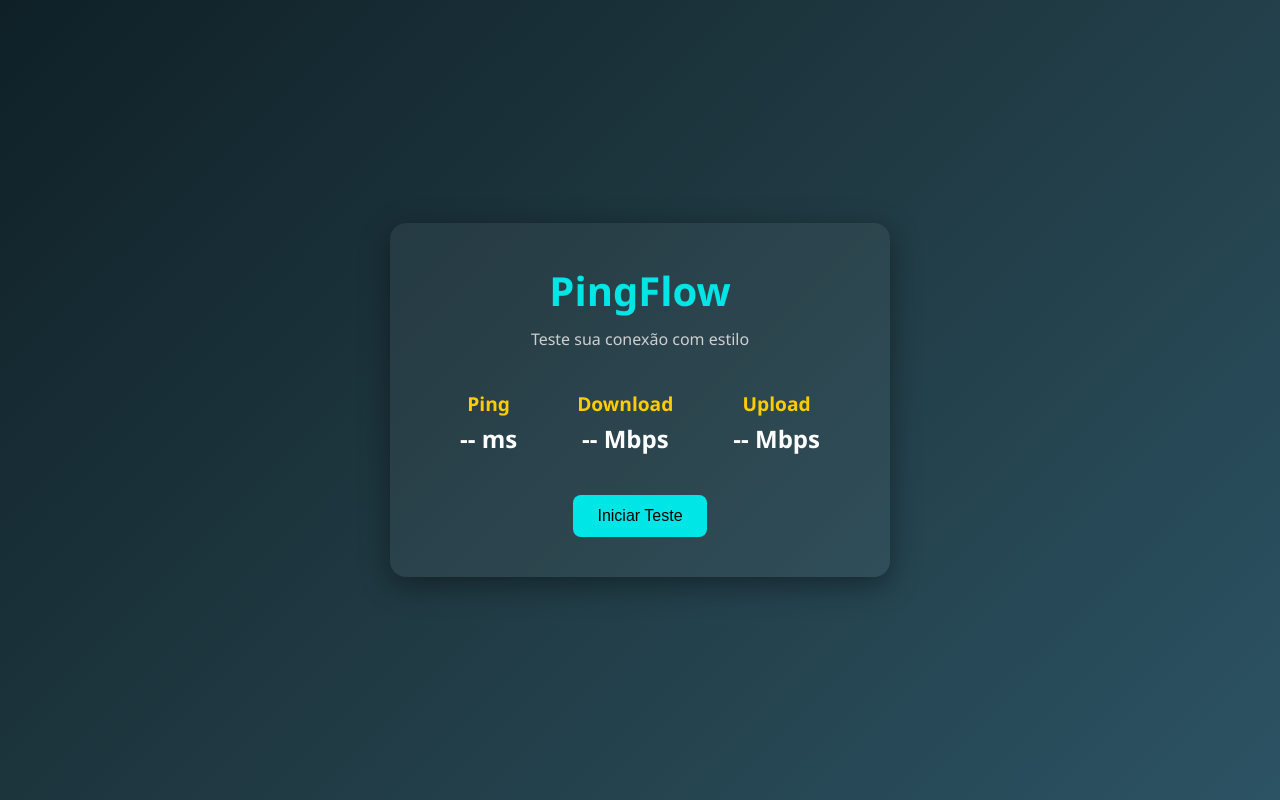
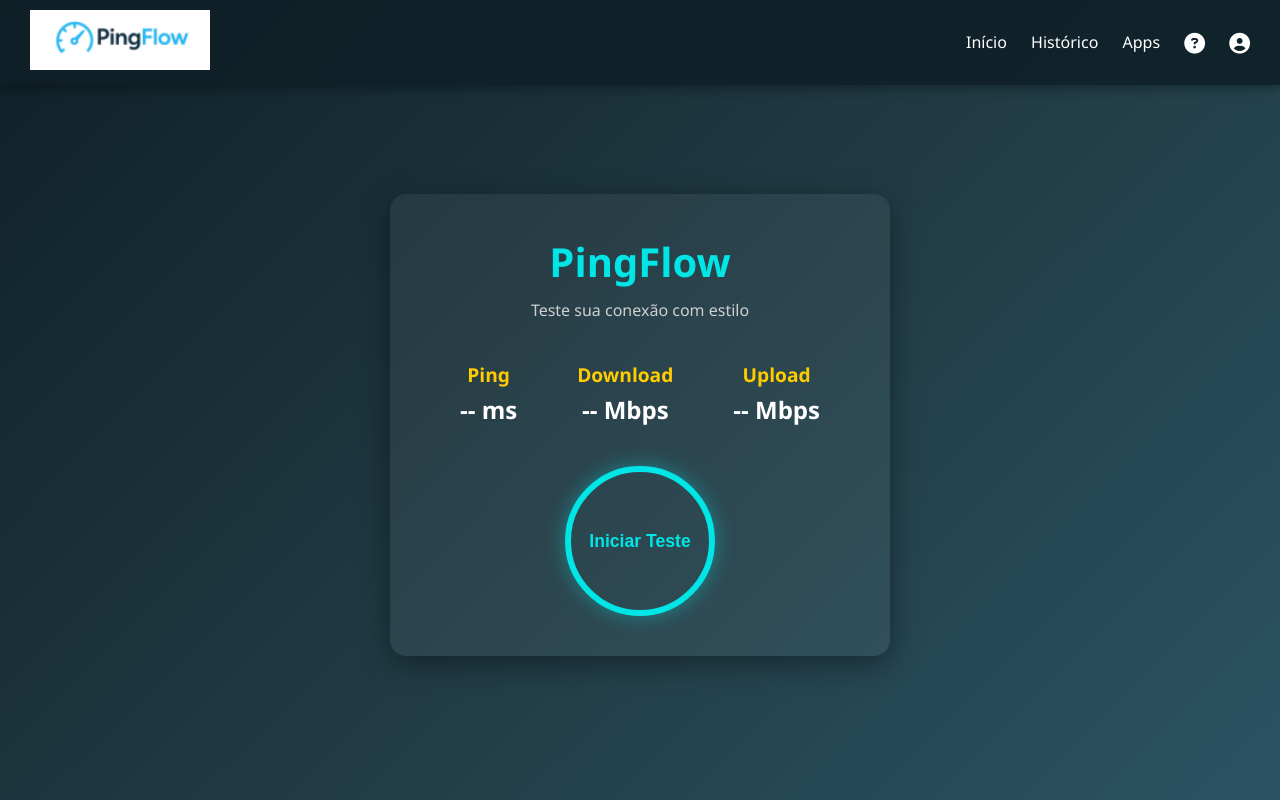
Before and after one commit to DmRllJoao/PingFlow, a plain HTML site: page index.html in a window 1280 px wide. Drawn offline with Linux system fonts and the light colour scheme.

Commit message:
PingFlow 2.0
Atualização

```diff
--- a/index.html
+++ b/index.html
@@ -5,8 +5,29 @@
   <meta name="viewport" content="width=device-width, initial-scale=1.0"/>
   <title>PingFlow - Teste de Velocidade</title>
   <link rel="stylesheet" href="style.css"/>
+  <link
+  rel="stylesheet"
+  href="https://cdnjs.cloudflare.com/ajax/libs/font-awesome/6.5.0/css/all.min.css"
+/>
+
 </head>
 <body>
+  <header class="navbar">
+    <div class="card">
+      <img src="/Assets/Logo PingFlow OR (1).png" alt="PingFlow Logo" class="logo" />
+    </div>
+
+
+    <nav class="menu">
+      <a href="#">Início</a>
+      <a href="#">Histórico</a>
+      <a href="#">Apps</a>
+      <a href="#" title="Ajuda"><i class="fas fa-question-circle"></i></a>
+      <a href="#" title="Entrar"><i class="fas fa-user-circle"></i></a>
+
+    </nav>
+  </header>
+
   <div class="container">
     <h1>PingFlow</h1>
     <p class="subtitulo">Teste sua conexão com estilo</p>
--- a/script.js
+++ b/script.js
@@ -1,5 +1,3 @@
-// script.js
-
 // Quando clicar no botão, executa os testes
 document.addEventListener("DOMContentLoaded", () => {
   document.getElementById("startBtn").addEventListener("click", () => {
@@ -12,14 +10,12 @@
 // ======== Função para medir o PING =========
 function medirPing() {
   const url = "https://www.google.com/images/branding/googlelogo/1x/googlelogo_color_272x92dp.png";
-
   const startTime = Date.now();
 
   fetch(url, { method: "GET", mode: "no-cors", cache: "no-store" })
     .then(() => {
       const endTime = Date.now();
       const ping = endTime - startTime;
-
       document.getElementById("ping").textContent = `${ping} ms`;
     })
     .catch(() => {
@@ -29,30 +25,26 @@
 
 // ======== Função para medir o DOWNLOAD SIMULADO =========
 function medirDownload() {
-    const dataSize = 10 * 1024 * 1024; // 10MB em bytes
+  const dataSize = 10 * 1024 * 1024; // 10MB
   const startTime = performance.now();
 
-    // Simula um atraso de 200ms para "download"
   setTimeout(() => {
     const endTime = performance.now();
-      const duration = (endTime - startTime) / 1000; // segundos
+    const duration = (endTime - startTime) / 1000;
     const speedMbps = ((dataSize * 8) / duration / 1024 / 1024).toFixed(2);
-
     document.getElementById("download").textContent = `${speedMbps} Mbps`;
   }, 200);
 }
 
 // ======== Função para medir o UPLOAD SIMULADO =========
 function medirUpload() {
-    const dataSize = 20 * 1024 * 1024; // 20MB em bytes
+  const dataSize = 20 * 1024 * 1024; // 20MB
   const startTime = performance.now();
 
-    // Simula um atraso de 300ms para "upload"
   setTimeout(() => {
     const endTime = performance.now();
-      const duration = (endTime - startTime) / 1000; // segundos
+    const duration = (endTime - startTime) / 1000;
     const speedMbps = ((dataSize * 8) / duration / 1024 / 1024).toFixed(2);
-
     document.getElementById("upload").textContent = `${speedMbps} Mbps`;
   }, 300);
 }
--- a/style.css
+++ b/style.css
@@ -14,6 +14,49 @@
   justify-content: center;
   padding: 20px;
 }
+.logo {
+  width: 180px;
+}
+.navbar {
+  position: fixed;
+  top: 0;
+  left: 0;
+  width: 100%;
+  background-color: rgba(15, 32, 39, 0.9);
+  display: flex;
+  justify-content: space-between;
+  align-items: center;
+  padding: 10px 30px;
+  z-index: 1000;
+  box-shadow: 0 4px 10px rgba(0, 0, 0, 0.3);
+}
+.menu a i {
+  font-size: 1.3rem;
+  vertical-align: middle;
+}
+
+.logo {
+  font-size: 1.5rem;
+  font-weight: bold;
+  color: #00e6e6;
+}
+
+.menu a {
+  color: #ffffff;
+  text-decoration: none;
+  margin-left: 20px;
+  font-weight: 500;
+  transition: color 0.3s ease;
+}
+
+.menu a:hover {
+  color: #00e6e6;
+}
+
+body {
+  padding-top: 70px; /* espaço para o menu fixo */
+}
+
 
 .container {
   text-align: center;
@@ -23,6 +66,9 @@
   box-shadow: 0 8px 30px rgba(0, 0, 0, 0.4);
   max-width: 500px;
   width: 100%;
+  display: flex;
+  flex-direction: column;
+  align-items: center;
 }
 
 h1 {
@@ -41,6 +87,7 @@
   justify-content: space-around;
   flex-wrap: wrap;
   margin-bottom: 30px;
+  width: 100%;
 }
 
 .resultado {
@@ -59,16 +106,25 @@
 }
 
 button#startBtn {
-    padding: 12px 24px;
-    font-size: 1rem;
-    background: #00e6e6;
-    color: #000;
-    border: none;
-    border-radius: 8px;
+  width: 150px;
+  height: 150px;
+  border-radius: 50%;
+  border: 6px solid #00e6e6;
+  background: transparent;
+  color: #00e6e6;
+  font-size: 1.1rem;
+  font-weight: bold;
   cursor: pointer;
-    transition: background 0.3s ease;
+  transition: all 0.3s ease;
+  box-shadow: 0 0 20px rgba(0, 230, 230, 0.4);
+  display: flex;
+  align-items: center;
+  justify-content: center;
 }
 
 button#startBtn:hover {
-    background: #00cccc;
+  background-color: #00e6e6;
+  color: #000;
+  box-shadow: 0 0 25px rgba(0, 230, 230, 0.8);
+  transform: scale(1.05);
 }
```
Also changed, not shown: Assets/Logo PingFlow OR (1).png (added). Lines whose indentation alone changed are shown as unchanged.
